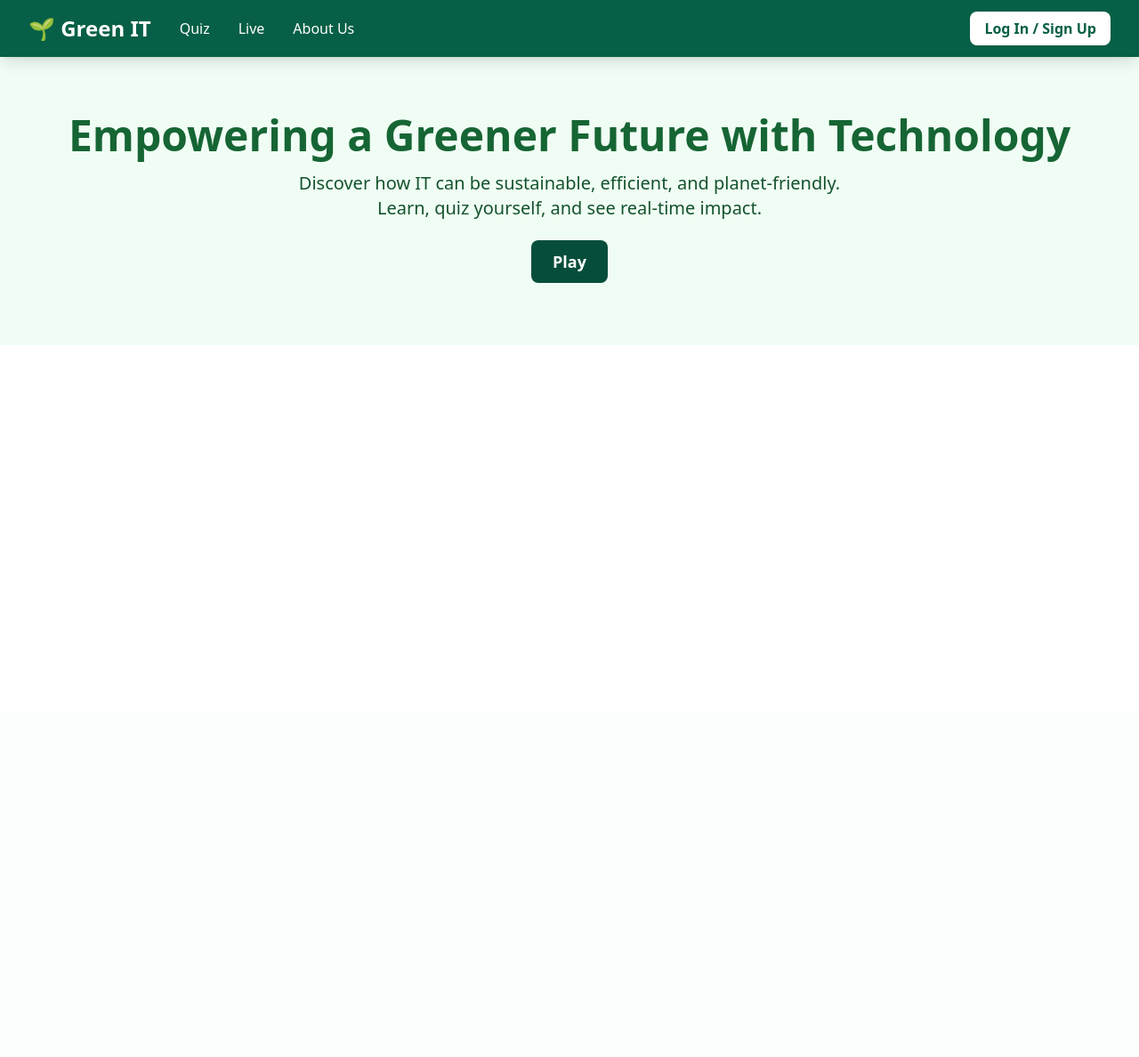
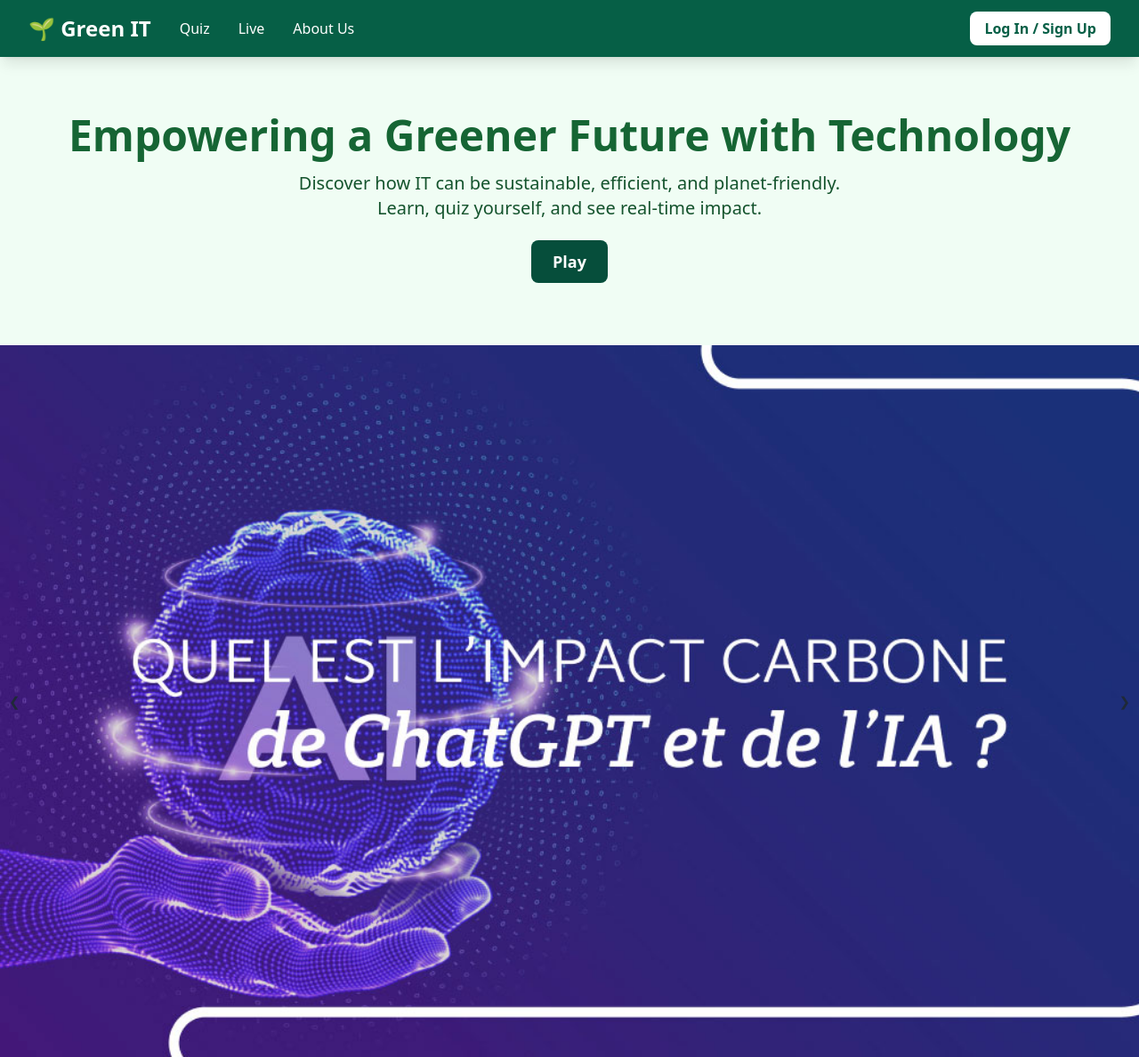
Before and after one commit to Lutow/Web_Project_GreenIT, a Flask app: page / in a window 1280 px wide. Shown: the whole page at 89% size. Before the commit the page ends 318 px from the top, so only its background shows below. Run offline with Flask 3, Linux system fonts and the light colour scheme; some libraries are stand-ins or nearby versions.

Commit message:
caroussel

```diff
--- a/templates/menu.html
+++ b/templates/menu.html
@@ -5,9 +5,63 @@
     <meta name="viewport" content="width=device-width, initial-scale=1.0" />
     <title>Menu</title>
     <script src="https://cdn.tailwindcss.com"></script>
+    <style>
+      .carousel {
+        position: relative;
+        width: 100%;
+        height: 100vh;
+        margin: 0 auto;
+        overflow: hidden;
+      }
+
+      .carousel-images {
+        display: flex;
+        transition: transform 0.65s ease-in-out;
+        width: 100%;
+        height: 100%;
+      }
+      .carousel-images img {
+        width: 100%;
+        height: 100%;
+        flex-shrink: 0;
+        object-fit: cover; /* Ajuste l'image pour remplir le cadre */
+      }
+      .carousel-text {
+        position: absolute;
+        top: 50%;
+        left: 50%;
+        transform: translate(-50%, -50%);
+        font-size: 5rem;
+        color: white;
+        font-style: italic;
+        /*text-shadow: 2px 2px 4px rgba(0, 0, 0, 0.7);*/
+      }
+      button {
+        position: absolute;
+        background-color: rgba(0, 0, 0, 0.5);
+        color: white;
+        border: none;
+        cursor: pointer;
+        padding: 10px;
+        border-radius: 5px;
+      }
+
+      .prev-btn {
+        font-size: 15px;
+        top: 50%;
+        left: 10px;
+        transform: translateY(-50%);
+      }
+
+      .next-btn {
+        font-size: 15px;
+        top: 50%;
+        right: 10px;
+        transform: translateY(-50%);
+      }
+    </style>
   </head>
   <body class="bg-white text-gray-800 font-sans">
-
     <!-- Navbar -->
     {% include 'navbar.html' %}
 
@@ -16,14 +70,82 @@
         Empowering a Greener Future with Technology
       </h1>
       <p class="text-lg sm:text-xl text-green-900 max-w-2xl mx-auto">
-      Discover how IT can be sustainable, efficient, and planet-friendly. Learn, quiz yourself, and see real-time impact.
+        Discover how IT can be sustainable, efficient, and planet-friendly.
+        Learn, quiz yourself, and see real-time impact.
       </p>
       <div class="mt-8">
-      <a href="/quiz" class="bg-emerald-900 text-white px-6 py-3 rounded-lg text-lg font-semibold hover:bg-green-800 transition">
+        <a
+          href="/quiz"
+          class="bg-emerald-900 text-white px-6 py-3 rounded-lg text-lg font-semibold hover:bg-green-800 transition"
+        >
           Play
         </a>
       </div>
     </header>
 
+    <!--Carousel-->
+    <div class="carousel">
+      <div class="carousel-images">
+        <img src="../image/impact-carbone-IA.jpg" alt="img 1" />
+        <img src="../image/greenIT.png" alt="img 2" />
+        <img src="../image/energy.png" alt="img 3" />
+        <img src="../image/datacenter.jpg" alt="img 4" />
+      </div>
+      <button class="prev-btn">❮</button>
+      <button class="next-btn">❯</button>
+    </div>
+
+    <script>
+      const carouselImages = document.querySelector(".carousel-images");
+      const images = document.querySelectorAll(".carousel-images img");
+      const prevBtn = document.querySelector(".prev-btn");
+      const nextBtn = document.querySelector(".next-btn");
+      const scrollBtn = document.querySelector(".scroll-btn");
+
+      let index = 0;
+
+      function updateCarousel() {
+        const width = images[0].clientWidth;
+        carouselImages.style.transform = `translateX(${-index * width}px)`;
+      }
+
+      nextBtn.addEventListener("click", () => {
+        index = (index + 1) % images.length;
+        updateCarousel();
+      });
+
+      prevBtn.addEventListener("click", () => {
+        index = (index - 1 + images.length) % images.length;
+        updateCarousel();
+      });
+
+      scrollBtn.addEventListener("click", () => {
+        document
+          .getElementById("container")
+          .scrollIntoView({ behavior: "smooth" });
+      });
+
+      const nextImage = () => {
+        index = (index + 1) % images.length;
+        updateCarousel();
+      };
+
+      setInterval(nextImage, 6000);
+
+      // Adjust carousel on window resize
+
+      window.addEventListener("resize", updateCarousel);
+
+      // -------------------------
+
+      window.addEventListener("scroll", function () {
+        var header = document.querySelector(".full-width-line");
+        if (window.scrollY > 50) {
+          header.classList.add("scrolled");
+        } else {
+          header.classList.remove("scrolled");
+        }
+      });
+    </script>
   </body>
 </html>
```
Also changed, not shown: image/datacenter.jpg (added), image/energy.png (added), image/greenIT.png (added), image/impact-carbone-IA.jpg (added). Lines whose indentation alone changed are shown as unchanged.
